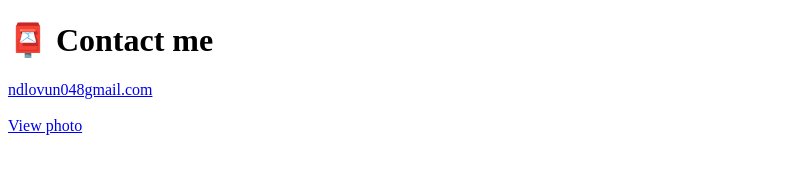
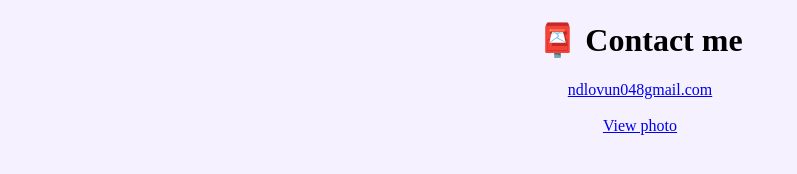
Before and after one commit to LangaaN/Croissant, a plain HTML site: page contact.html in a window 1280 px wide. Shown: the whole page, without its empty margins (0-797 px from the left). Drawn offline with Linux system fonts and the light colour scheme.

Commit message:
Added some CSS, styled the body

```diff
--- a/contact.html
+++ b/contact.html
@@ -3,6 +3,7 @@
   <head>
     <meta charset="UTF-8" />
     <meta name="viewport" content="width=>, initial-scale=1.0" />
+    <link rel="stylesheet" href="style.css" />
     <title>Document</title>
   </head>
   <body>
--- /dev/null
+++ b/style.css
@@ -0,0 +1,4 @@
+body {
+  background: #f5f1fe;
+  text-align: center;
+}
```
Also changed, not shown: index.html (+1 -0 lines), photo.html (+1 -0 lines).
